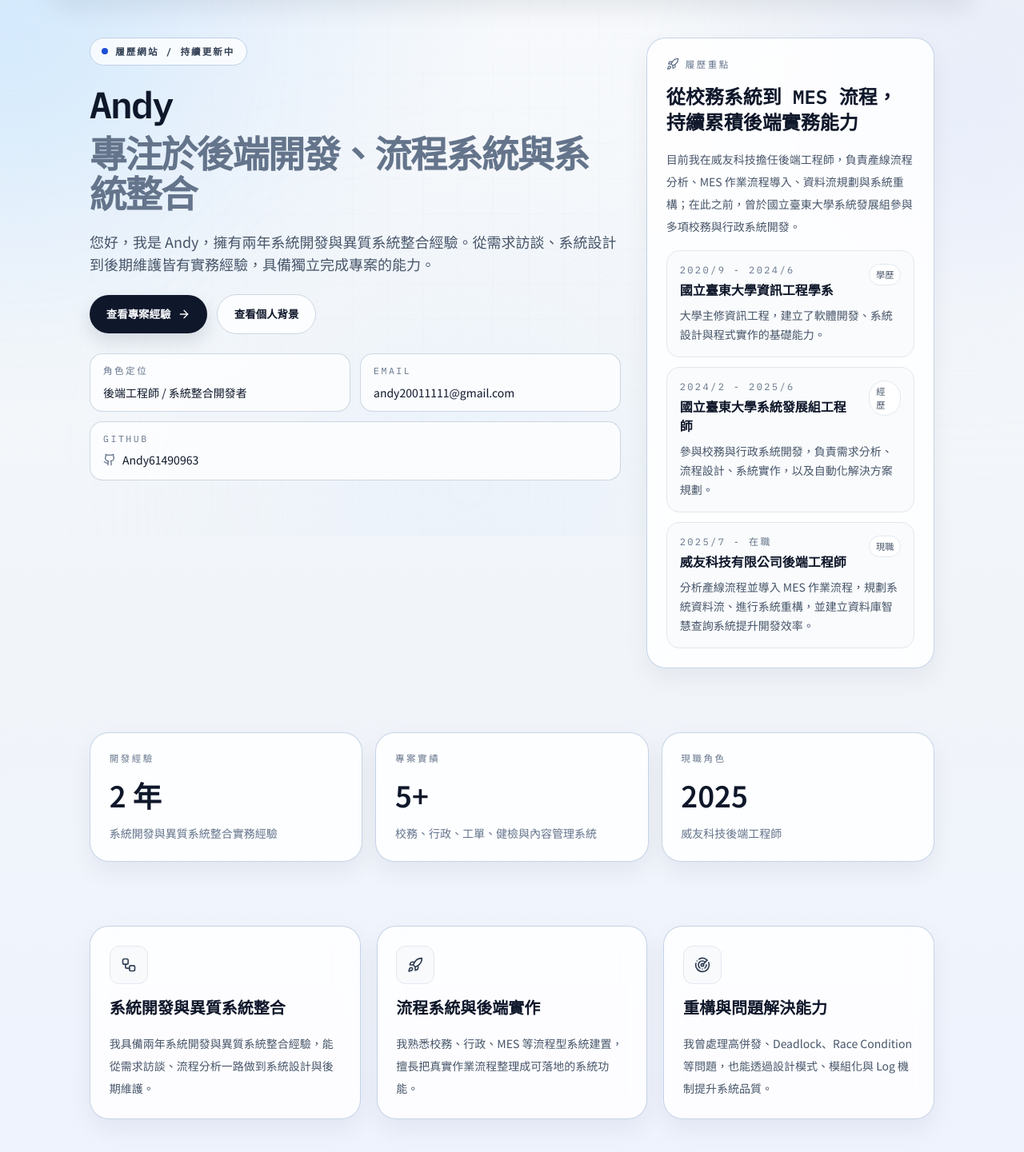
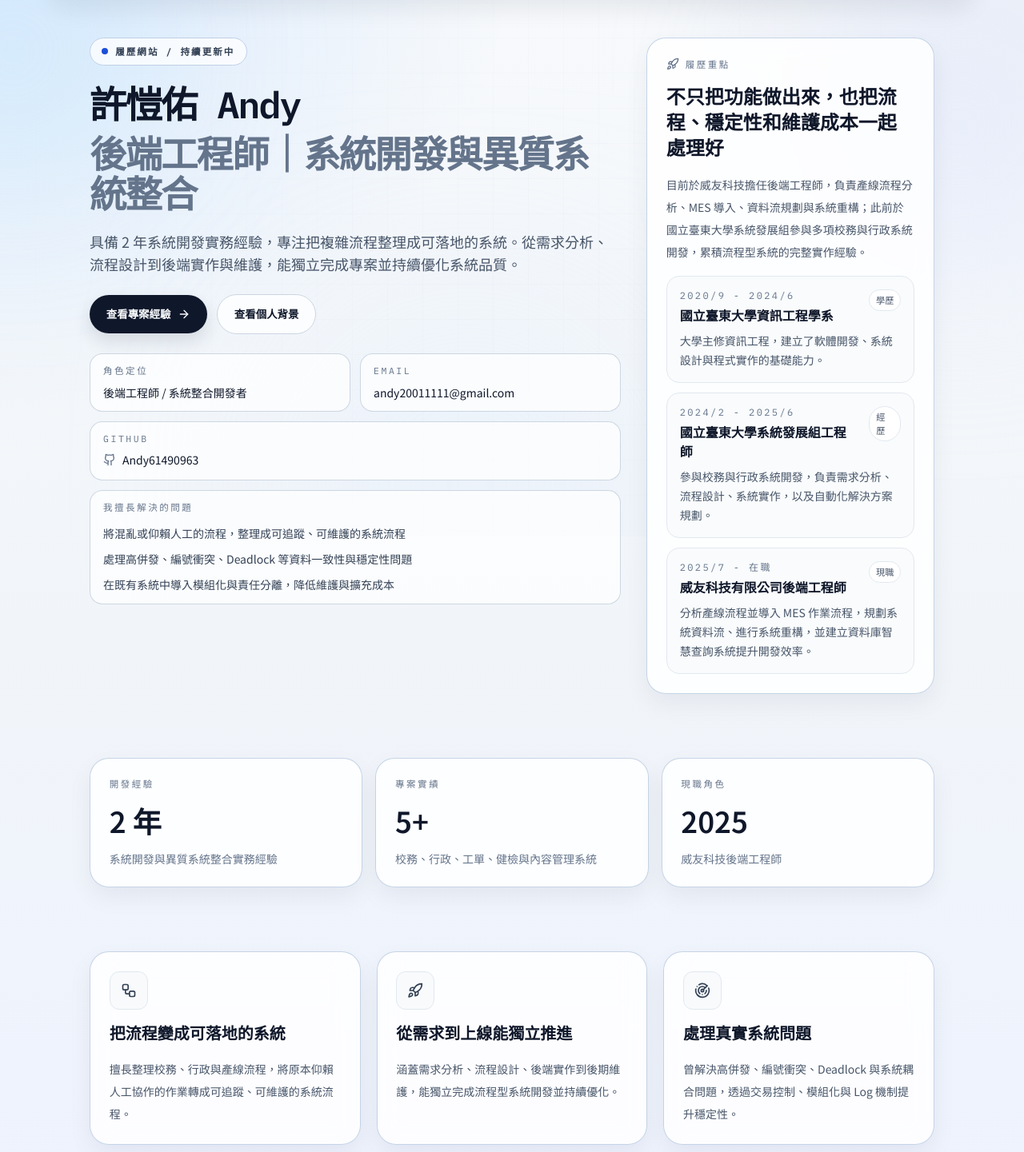
Before and after one commit to Andy61490963/kaiyo-dev-site, a React (Vite) app: page / in a window 1280 px wide. Shown: the part 129-1570 px from the top of the page at 80% size. Built offline with nearby package versions, Linux system fonts and the light colour scheme; the HTML template or start-up script is replaced by a standard one.

Commit message:
Refine homepage hero copy

```diff
--- a/src/pages/Home.jsx
+++ b/src/pages/Home.jsx
@@ -8,18 +8,18 @@ import { certifications } from '../data/certifications.js'
 const coreAreas = [
   {
     icon: Workflow,
-    title: '系統開發與異質系統整合',
-    text: '我具備兩年系統開發與異質系統整合經驗，能從需求訪談、流程分析一路做到系統設計與後期維護。',
+    title: '把流程變成可落地的系統',
+    text: '擅長整理校務、行政與產線流程，將原本仰賴人工協作的作業轉成可追蹤、可維護的系統流程。',
   },
   {
     icon: Rocket,
-    title: '流程系統與後端實作',
-    text: '我熟悉校務、行政、MES 等流程型系統建置，擅長把真實作業流程整理成可落地的系統功能。',
+    title: '從需求到上線能獨立推進',
+    text: '涵蓋需求分析、流程設計、後端實作到後期維護，能獨立完成流程型系統開發並持續優化。',
   },
   {
     icon: Radar,
-    title: '重構與問題解決能力',
-    text: '我曾處理高併發、Deadlock、Race Condition 等問題，也能透過設計模式、模組化與 Log 機制提升系統品質。',
+    title: '處理真實系統問題',
+    text: '曾解決高併發、編號衝突、Deadlock 與系統耦合問題，透過交易控制、模組化與 Log 機制提升穩定性。',
   },
 ]
 
@@ -48,14 +48,14 @@ export default function Home() {
 
           <div className="space-y-5">
             <h1 className="section-title max-w-4xl">
-              Andy
+              許愷佑 Andy
               <span className="mt-3 block text-slate-500">
-                專注於後端開發、流程系統與系統整合
+                後端工程師｜系統開發與異質系統整合
               </span>
             </h1>
 
             <p className="max-w-3xl text-base leading-8 text-slate-600 sm:text-lg">
-              您好，我是 Andy，擁有兩年系統開發與異質系統整合經驗。從需求訪談、系統設計到後期維護皆有實務經驗，具備獨立完成專案的能力。
+              具備 2 年系統開發實務經驗，專注把複雜流程整理成可落地的系統。從需求分析、流程設計到後端實作與維護，能獨立完成專案並持續優化系統品質。
             </p>
           </div>
 
@@ -98,6 +98,15 @@ export default function Home() {
                 {contact.githubUsername}
               </a>
             </div>
+
+            <div className="terminal-outline rounded-2xl px-4 py-3 sm:col-span-2">
+              <div className="mono text-[0.72rem] uppercase tracking-[0.22em] text-slate-500">我擅長解決的問題</div>
+              <div className="mt-3 grid gap-2 text-sm leading-6 text-slate-700">
+                <p>將混亂或仰賴人工的流程，整理成可追蹤、可維護的系統流程</p>
+                <p>處理高併發、編號衝突、Deadlock 等資料一致性與穩定性問題</p>
+                <p>在既有系統中導入模組化與責任分離，降低維護與擴充成本</p>
+              </div>
+            </div>
           </div>
         </motion.div>
 
@@ -112,9 +121,9 @@ export default function Home() {
               <Rocket className="h-4 w-4" />
               <span className="mono text-[0.72rem] uppercase tracking-[0.22em]">履歷重點</span>
             </div>
-            <h2 className="text-2xl font-semibold text-slate-900">從校務系統到 MES 流程，持續累積後端實務能力</h2>
+            <h2 className="text-2xl font-semibold text-slate-900">不只把功能做出來，也把流程、穩定性和維護成本一起處理好</h2>
             <p className="text-sm leading-7 text-slate-600">
-              目前我在威友科技擔任後端工程師，負責產線流程分析、MES 作業流程導入、資料流規劃與系統重構；在此之前，曾於國立臺東大學系統發展組參與多項校務與行政系統開發。
+              目前於威友科技擔任後端工程師，負責產線流程分析、MES 導入、資料流規劃與系統重構；此前於國立臺東大學系統發展組參與多項校務與行政系統開發，累積流程型系統的完整實作經驗。
             </p>
 
             <ul className="space-y-3">
```
